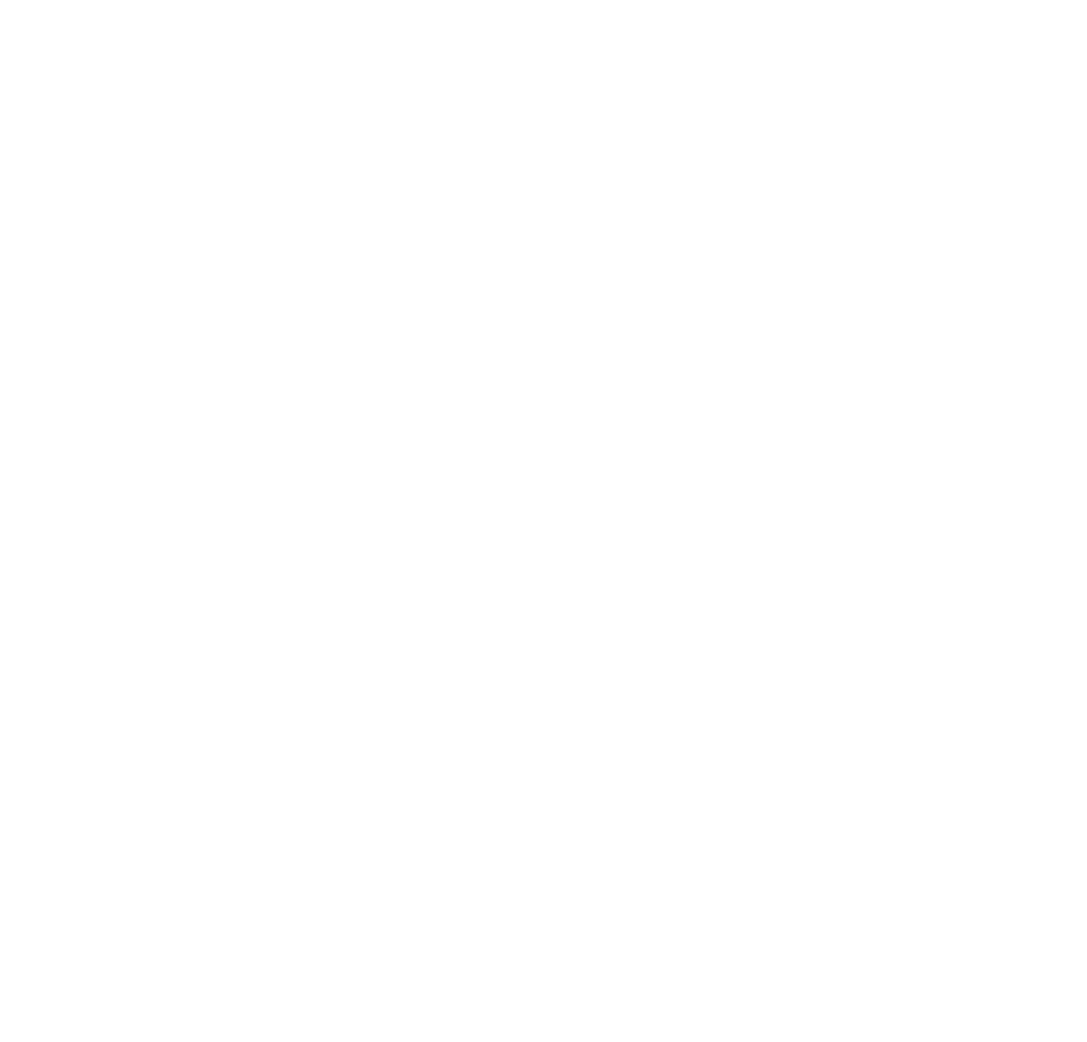
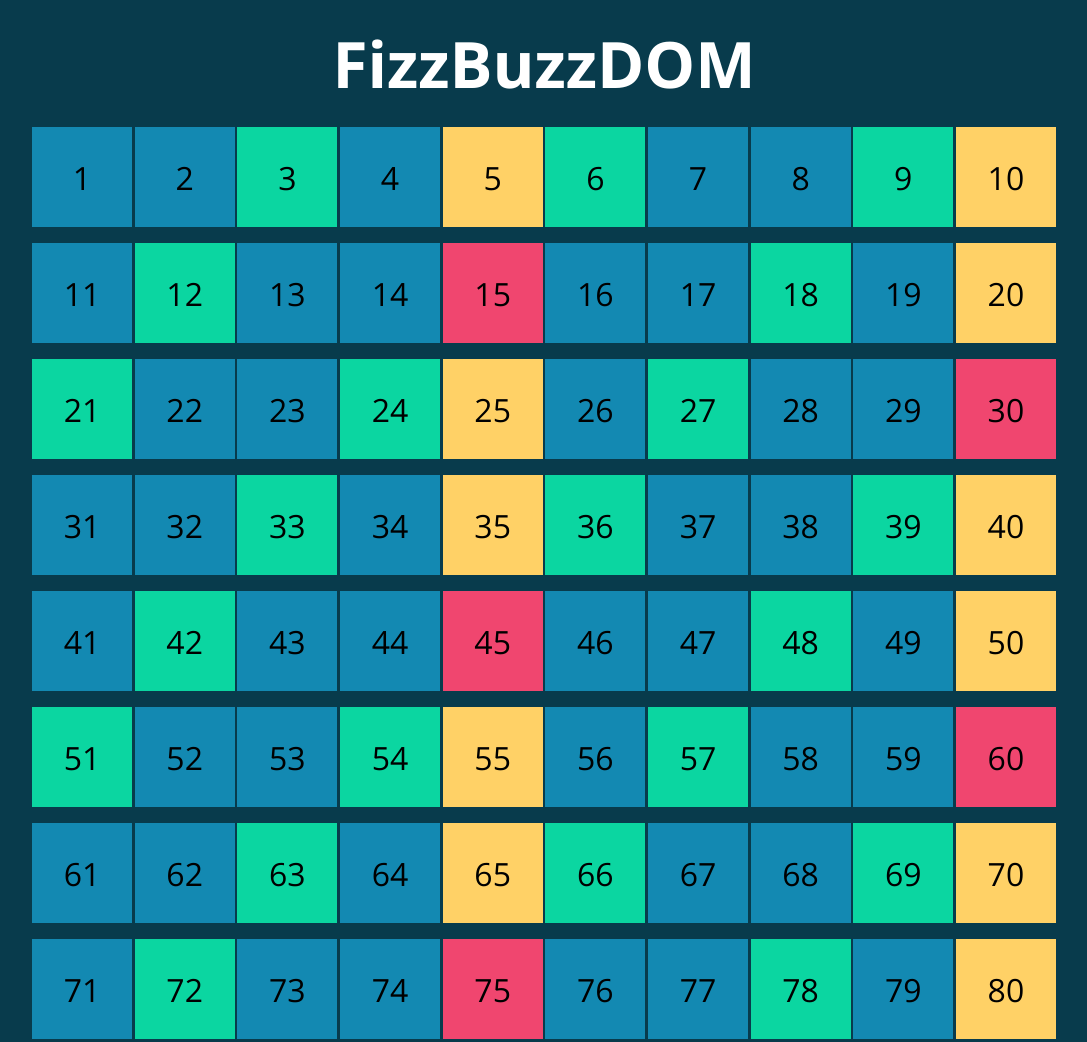
Before and after one commit to yleniapregnolato/js-fizzbuzz, a plain HTML site: page index.html in a window 1280 px wide. Shown: the top 1042 px of the page, without its empty margins (96-1183 px from the left). Before the commit the page ends 800 px from the top, so only its background shows below. Drawn offline with nearby package versions, Linux system fonts and the light colour scheme.

Commit message:
feat: complete row with box

```diff
--- a/css/style.css
+++ b/css/style.css
@@ -4,3 +4,56 @@
     padding: 0;
     box-sizing: border-box;
 }
+
+body {
+    background-color: #083B4C;
+    font-family: "Open Sans", sans-serif;
+}
+
+h1 {
+    color: white;
+    text-align: center;
+    padding-top: 20px;
+    padding-bottom: 20px;
+    font-size: 4rem;
+
+}
+
+/* common */
+.container {
+    width: 80%;
+    margin: 0 auto;
+}
+
+/* row */
+.row {
+    display: flex;
+    flex-wrap: wrap;
+    justify-content: space-between;
+}
+
+.box {
+    width: 100px;
+    height: 100px;
+    margin-bottom: 1rem;
+    display: flex;
+    justify-content: center;
+    align-items: center;
+    font-size: 2rem;
+}
+
+.number {
+    background-color: #1389B2;
+}
+
+.fizz {
+    background-color: #0BD6A1;
+}
+
+.buzz {
+    background-color: #FFD166;
+}
+
+.fizzbuzz {
+    background-color: #F0466F;
+}
--- a/index.html
+++ b/index.html
@@ -1,14 +1,32 @@
 <!DOCTYPE html>
 <html lang="en">
+
 <head>
     <meta charset="UTF-8">
     <meta name="viewport" content="width=device-width, initial-scale=1.0">
     <title>FizzBuzz</title>
 
+    <!-- fonts -->
+    <link rel="preconnect" href="https://fonts.googleapis.com">
+    <link rel="preconnect" href="https://fonts.gstatic.com" crossorigin>
+    <link href="https://fonts.googleapis.com/css2?family=Open+Sans:ital,wght@0,300..800;1,300..800&display=swap"
+        rel="stylesheet">
+
     <!-- custom -->
     <link rel="stylesheet" href="./css/style.css">
 </head>
+
 <body>
+    <h1>FizzBuzzDOM</h1>
+    <!-- container -->
+    <div class="container">
+
+        <div class="row"></div>
+
+    </div>
+
+    <!-- script -->
     <script src="./js/script.js"></script>
 </body>
+
 </html>
--- a/js/script.js
+++ b/js/script.js
@@ -0,0 +1,27 @@
+// prelevo l'elemento row
+const rowElem = document.querySelector(".row"); // object | null
+console.log(rowElem);
+
+// creo un ciclo for per numeri da 1 a 100 e lo stampo in console
+for (let i = 1; i <= 100; i++) {
+    let bgClass;
+    // per i numeri divisibili sia per 3 che per 5
+    if (i % 3 === 0 && i % 5 === 0) {
+        console.log("FizzBuzz");
+        bgClass = "fizzbuzz"
+    } else if (i % 3 === 0) {
+        console.log("Fizz");
+        bgClass = "fizz";
+    } else if (i % 5 === 0) {
+        console.log("Buzz");
+        bgClass = "buzz"
+    } else {
+        console.log(i);
+        bgClass = "number";
+    }
+
+    // stampo i risultati nel DOM
+    const boxElem = `<div class="box ${bgClass}">${i}</div>`; // string
+    rowElem.innerHTML += boxElem;
+
+}
```
